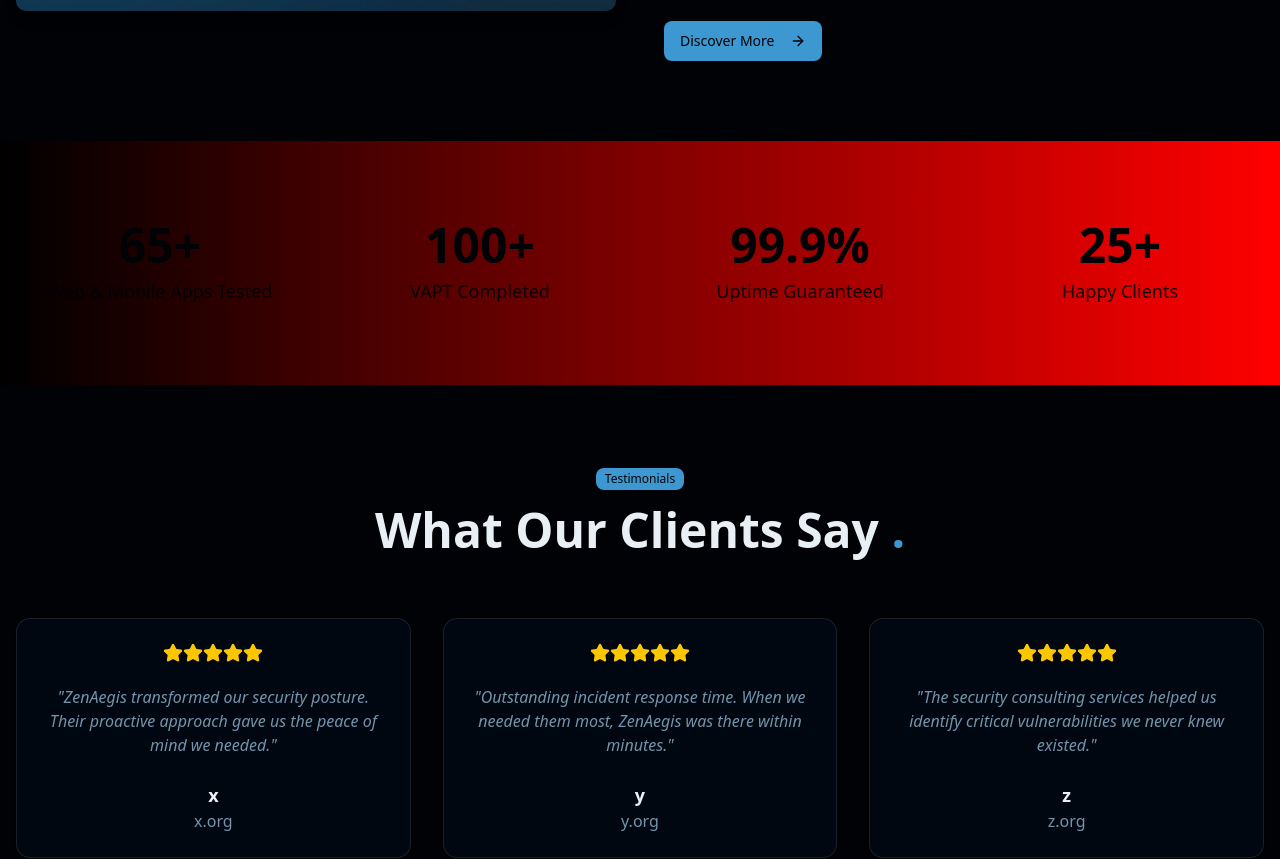
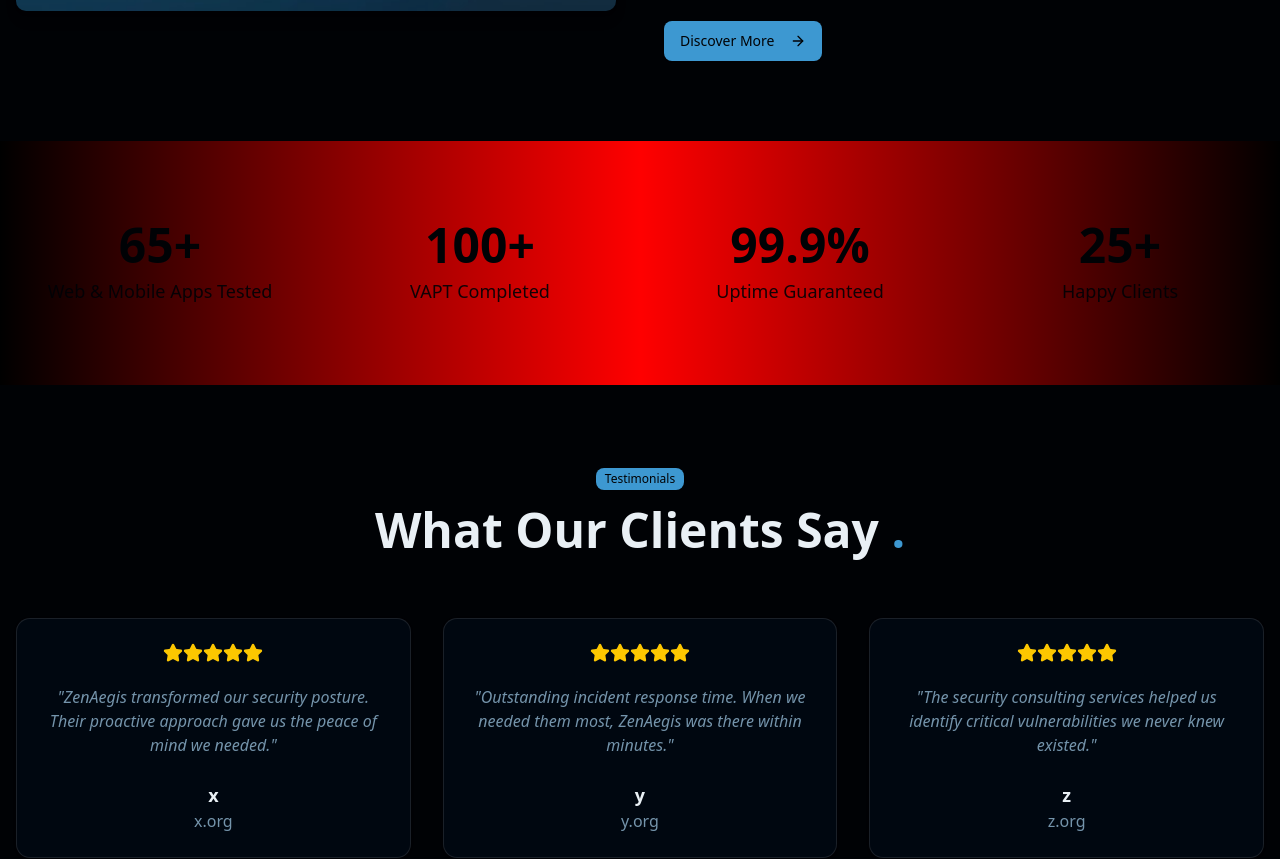
Before and after one commit to SupunAbeysinghe/zenaegis, a React (Vite) app: page / in a window 1280 px wide. Shown: the part 2597-3456 px from the top of the page. Built offline with nearby package versions, Linux system fonts and the light colour scheme.

Commit message:
Update App.css

```diff
--- a/src/App.css
+++ b/src/App.css
@@ -132,7 +132,7 @@
 
 
 .bg-gradient-black-red {
-  background: linear-gradient(to right, #000000, #ff0000);
+  background: linear-gradient(to right, #000000, #ff0000, #000000);
 }
 
 
```
